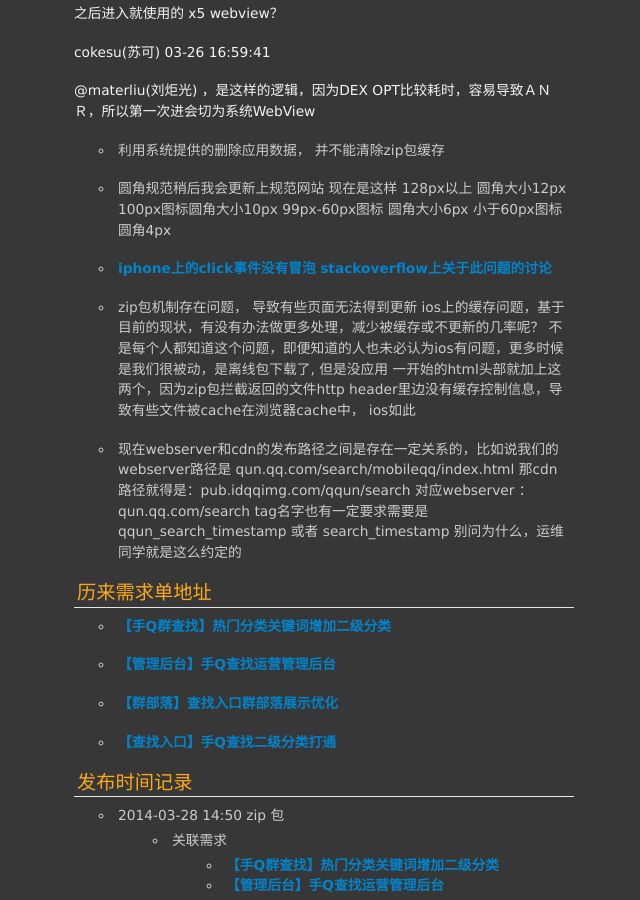
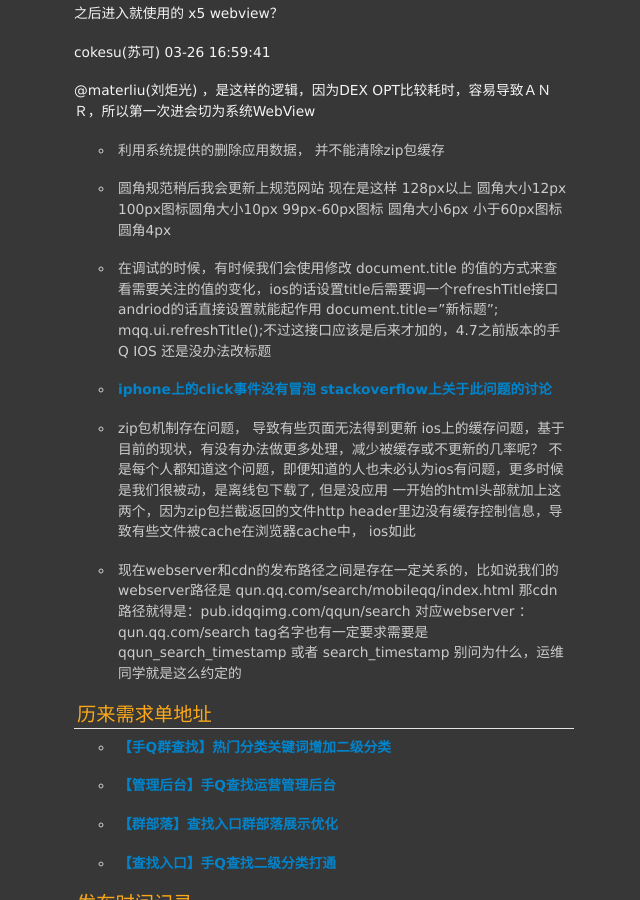
Before and after one commit to materliu/materliu.github.io, a Jekyll site: the page built from all/tencent/_posts/2014-03-19-mobile_QQ_qun_find_README.md, in a window 1280 px wide and 900 px high, scrolled down 7767 px. Shown: the whole window, without its empty margins (231-871 px from the left). Built offline with Jekyll 4.4.1, drawn with Linux system fonts in a browser that asks for light colours; Markdown is read by kramdown in place of the engine named in the settings.

Commit message:
document.title 更新方式添加！

```diff
--- a/all/tencent/_posts/2014-03-19-mobile_QQ_qun_find_README.md
+++ b/all/tencent/_posts/2014-03-19-mobile_QQ_qun_find_README.md
@@ -301,6 +301,8 @@ cokesu(苏可) 03-26 16:59:41
 * 利用系统提供的删除应用数据， 并不能清除zip包缓存
 
 * 圆角规范稍后我会更新上规范网站  现在是这样   128px以上 圆角大小12px     100px图标圆角大小10px  99px-60px图标 圆角大小6px  小于60px图标圆角4px
+
+* 在调试的时候，有时候我们会使用修改 document.title 的值的方式来查看需要关注的值的变化，ios的话设置title后需要调一个refreshTitle接口 andriod的话直接设置就能起作用  document.title="新标题"; mqq.ui.refreshTitle();不过这接口应该是后来才加的，4.7之前版本的手Q IOS 还是没办法改标题
 
 * [iphone上的click事件没有冒泡](http://www.quirksmode.org/blog/archives/2010/09/click_event_del.html) [stackoverflow上关于此问题的讨论](http://stackoverflow.com/questions/3705937/document-click-not-working-correctly-on-iphone-jquery)
 
```
